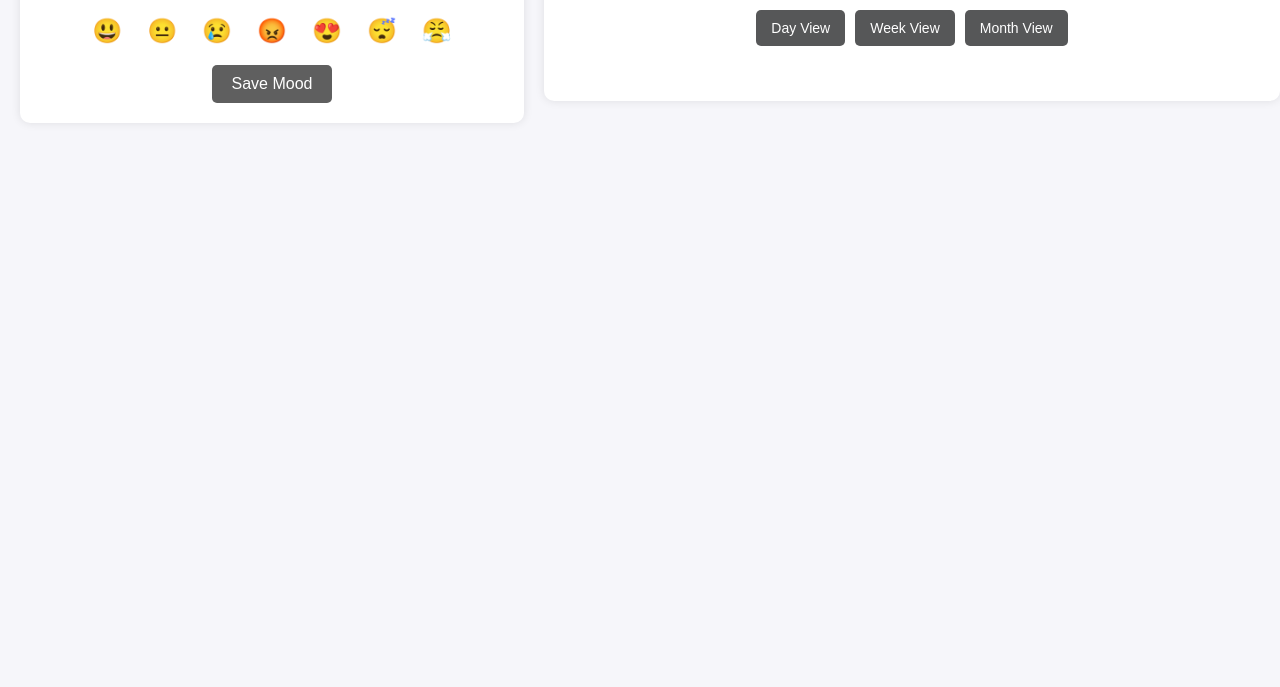
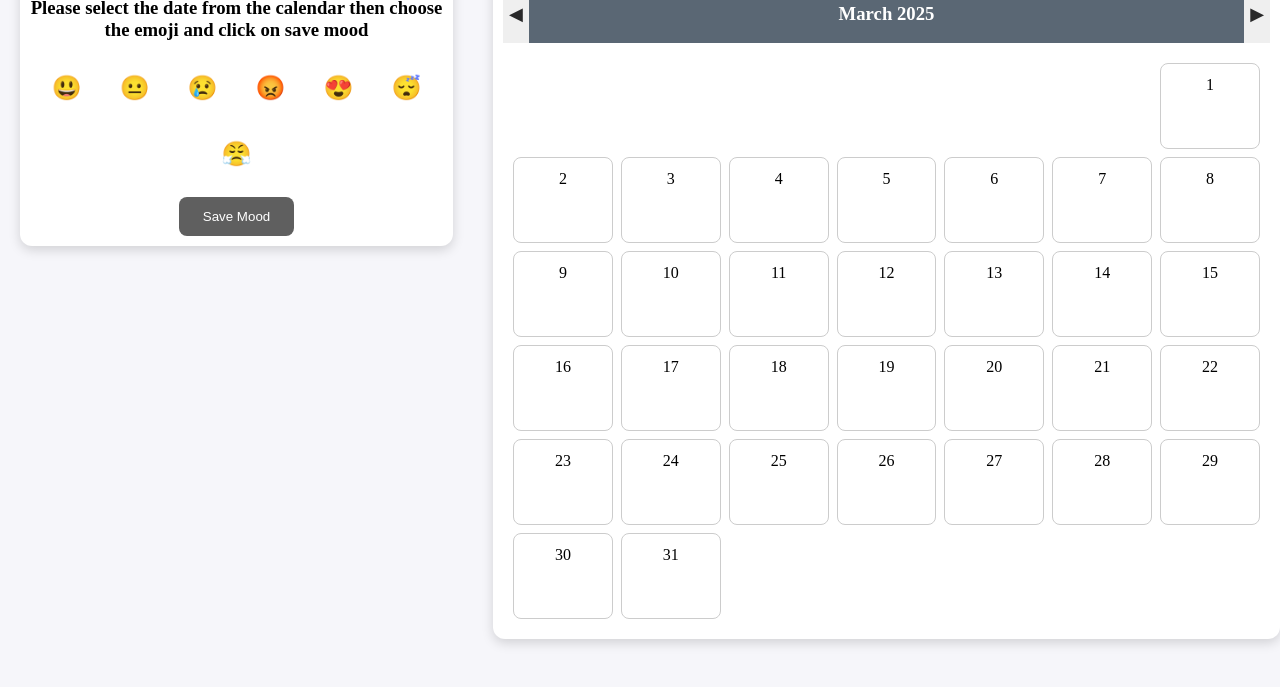
Before and after one commit to rambhardwajj/MasterJi_Assignments, a plain HTML site: page Mood-Tracker/index.html in a window 1280 px wide. Shown: the part 113-800 px from the top of the page. Drawn offline with Linux system fonts and the light colour scheme.

Commit message:
mooodpicker full

```diff
--- a/Mood-Tracker/index.html
+++ b/Mood-Tracker/index.html
@@ -11,6 +11,7 @@
         <div class="container-moods">
             <div>
                 <h1>Mood Tracker</h1>
+                <h3>Please select the date from the calendar then choose the emoji and click on save mood</h3>
             </div>
 
             <div class="mood-input">
@@ -29,13 +30,14 @@
 
         <div class="calendar-area">
             <h2>Past Moods</h2>
-            <div class="view-selector">
-                <button class="view-btn"  id="day">Day View</button>
-                <button class="view-btn"  id="week">Week View</button>
-                <button class="view-btn"  id="month">Month View</button>
-            </div>
+
             <div id="mood-timeline">
-
+                <div class="calendar-header">
+                    <button id="prev-month">◀</button>
+                    <h3 id="month-year">March 2025</h3>
+                    <button id="next-month">▶</button>
+                </div>
+                <div class="calendar-grid"></div>
             </div>
         </div>
     </div>
--- a/Mood-Tracker/index.js
+++ b/Mood-Tracker/index.js
@@ -1,37 +1,96 @@
-const moodBtns = document.querySelectorAll(".mood");
-const saveBtn = document.getElementById("save");
-const moodTimeline = document.getElementById("mood-timeline");
-const calendar = document.getElementById("mood-timeline");
+document.addEventListener("DOMContentLoaded", function () {
+  const calendarGrid = document.querySelector(".calendar-grid");
+  const monthYear = document.getElementById("month-year");
+  const prevMonthBtn = document.getElementById("prev-month");
+  const nextMonthBtn = document.getElementById("next-month");
+  const moodButtons = document.querySelectorAll(".mood");
+  const saveButton = document.getElementById("save");
+  let selectedDate = null;
+  let selectedMood = null;
 
+  let currentDate = new Date();
+  let currentYear = currentDate.getFullYear();
+  let currentMonth = currentDate.getMonth();
 
-let moodSelected = null;
+  function renderCalendar(year, month) {
+      calendarGrid.innerHTML = "";
+      monthYear.textContent = new Date(year, month).toLocaleDateString("en-US", {
+          year: "numeric",
+          month: "long",
+      });
+      const firstDay = new Date(year, month, 1).getDay();
+      const daysInMonth = new Date(year, month + 1, 0).getDate();
+      for (let i = 0; i < firstDay; i++) {
+          const emptyDiv = document.createElement("div");
+          emptyDiv.classList.add("day");
+          emptyDiv.style.visibility = "hidden";
+          calendarGrid.appendChild(emptyDiv);
+      }
 
-const currDate  = new Date().toLocaleDateString();
+      for (let day = 1; day <= daysInMonth; day++) {
+          const dayDiv = document.createElement("div");
+          dayDiv.classList.add("day");
+          dayDiv.textContent = day;
+          dayDiv.dataset.date = `${year}-${month + 1}-${day}`;
 
-let myMoods = {};
+          const storedMood = localStorage.getItem(dayDiv.dataset.date);
+          if (storedMood) {
+              const moodIcon = document.createElement("span");
+              moodIcon.classList.add("mood-icon");
+              moodIcon.textContent = storedMood;
+              dayDiv.appendChild(moodIcon);
+          }
+          dayDiv.addEventListener("click", function () {
+            document.querySelectorAll(".day").forEach(d => {
+                d.classList.remove("selected");
+                d.style.backgroundColor = "white";
+                const mood = localStorage.getItem(d.dataset.date);
+                if (mood) {
+                    d.style.backgroundColor = "#f3f3f3";
+                }
+            });
+            this.classList.add("selected");
+            this.style.backgroundColor = "orange";
+            selectedDate = this.dataset.date;
+        });
 
-moodBtns.forEach( btn =>{
-    btn.addEventListener('click', () =>{
-        moodSelected = btn.textContent;
-        console.log(moodSelected)
-        moodBtns.forEach( mood => {
-            mood.classList.remove('selected')
-        })
-        btn.classList.add('selected')
-    })
-})
+          calendarGrid.appendChild(dayDiv);
+      }
+  }
 
+  moodButtons.forEach(button => {
+      button.addEventListener("click", function () {
+          moodButtons.forEach(btn => btn.classList.remove("selected"));
+          this.classList.add("selected");
+          selectedMood = this.textContent;
+      });
+  });
 
-saveBtn.addEventListener('click', () =>{
-    if(moodSelected){
-        myMoods.currDate = currDate;
-        myMoods.emoji = moodSelected;
-        // console.log(myMoods)
-        // console.log(moodSelected)
+  saveButton.addEventListener("click", function () {
+      if (selectedDate && selectedMood) {
+          localStorage.setItem(selectedDate, selectedMood);
+          renderCalendar(currentYear, currentMonth);
+      } else {
+          alert("Please select a date and a mood!");
+      }
+  });
 
-        // local storage mai daal de
+  prevMonthBtn.addEventListener("click", function () {
+      currentMonth--;
+      if (currentMonth < 0) {
+          currentMonth = 11;
+          currentYear--;
+      }
+      renderCalendar(currentYear, currentMonth);
+  });
+  nextMonthBtn.addEventListener("click", function () {
+      currentMonth++;
+      if (currentMonth > 11) {
+          currentMonth = 0;
+          currentYear++;
+      }
+      renderCalendar(currentYear, currentMonth);
+  });
 
-    }else[
-        alert('please select mood')
-    ]
-})
+  renderCalendar(currentYear, currentMonth);
+});
--- a/Mood-Tracker/styles.css
+++ b/Mood-Tracker/styles.css
@@ -1,73 +1,127 @@
 body {
-    font-family: "poppins" ;
+    font-family: "poppins";
     background-color: #f6f6fa;
     margin: 0;
     padding: 0;
+    display: flex;
+    min-height: 100vh;
 }
-.top-level{
+.top-level {
     display: flex;
-
+    gap: 20px;
+    align-items: flex-start;
 }
 .container-moods {
-    width: 40%;
     margin: 20px;
+    width: 35%;
+    min-width: 300px;
     background: white;
-    padding: 20px;
+    padding: 10px;
     text-align: center;
-    border-radius: 10px;
-    box-shadow: 0 0 10px rgba(0, 0, 0, 0.1);
-}
-.calendar-area{
-    margin: 20px;
-    max-width: 80%;
-}
-h1 {
-    color: #333;
+    border-radius: 12px;
+    box-shadow: 0 4px 12px rgba(0, 0, 0, 0.15);
 }
 .mood-options {
     display: flex;
     justify-content: center;
     flex-wrap: wrap;
-    gap: 5px;
-    margin: 10px 0;
+    gap: 10px;
 }
+
 .mood {
     font-size: 24px;
-    padding: 10px;
+    padding: 14px;
     border: none;
     background: white;
-    cursor: pointer;
     border-radius: 50%;
 }
+
 .mood:hover {
-    transform: scale(1.2);
+    transform: scale(1.3);
     background: #e0e0e0;
+}
+
+.mood.selected {
+    background-color: #5aa3f1;
+    color: white;
+    transform: scale(1.3);
 }
 #save {
     background-color: #5f5f5f;
     color: white;
     border: none;
-    padding: 10px 20px;
-    font-size: 16px;
+    padding: 12px 24px;
+    margin-top: 15px;
     cursor: pointer;
-    border-radius: 5px;
+    border-radius: 8px;
 }
-#save-mood:hover {
-    background-color: #5aa3f1;
+
+#save:hover {
+    background-color: #6873ed;
 }
+
 .calendar-area {
-    width: 60%;
-    margin: auto;
+    width: 65%;
+    margin-top: 20px;
+    min-width: 700px;
     background: white;
-    padding: 20px;
-    border-radius: 10px;
-    box-shadow: 0 0 10px rgba(0, 0, 0, 0.1);
+    padding: 10px;
+    border-radius: 12px;
+    box-shadow: 0 4px 12px rgba(0, 0, 0, 0.15);
     text-align: center;
 }
 
-.calendar-area h2 {
-    color: #333;
-    margin-bottom: 15px;
+.calendar-header {
+    display: flex;
+    justify-content: space-between;
+    background: #5a6774;
+    color: white;
+    border-radius: 8px;
+    margin-bottom: 10px;
+}
+
+.calendar-header button {
+    border: none;
+    color: rgb(41, 41, 42);
+    font-size: 18px;
+    cursor: pointer;
+}
+
+.calendar-header button:hover {
+   color: white;
+   background-color: rgb(35, 35, 36);
+}
+
+.calendar-grid {
+    display: grid;
+    grid-template-columns: repeat(7, 1fr);
+    gap: 8px;
+    margin-top: 10px;
+    padding: 10px;
+}
+
+.day {
+    border: 1px solid #ccc;
+    padding: 12px;
+    min-height: 60px;
+    cursor: pointer;
+    text-align: center;
+    position: relative;
+    font-size: 16px;
+    border-radius: 8px;
+    background: white;
+}
+
+.day:hover {
+    background-color: #f3f3f3;
+    transform: scale(1.05);
+}
+
+.mood-icon {
+    font-size: 22px;
+    position: absolute;
+    top: 35px;
+    left: 45px;
 }
 
 .view-selector {
@@ -84,43 +138,11 @@ h1 {
     padding: 10px 15px;
     font-size: 14px;
     cursor: pointer;
-    border-radius: 5px;
+    border-radius: 8px;
 }
 
-.view-btn:hover, .view-btn.active {
+.view-btn:hover,
+.view-btn.active {
     background-color: #28405a;
+    transform: scale(1.05);
 }
-
-#mood-timeline {
-    display: flex;
-    flex-direction: column;
-    align-items: center;
-    padding: 10px;
-    gap: 10px;
-}
-
-
-.calendar-grid {
-    display: grid;
-    grid-template-columns: repeat(7, 1fr);
-    gap: 5px;
-    padding: 10px;
-}
-
-.calendar-day {
-    display: flex;
-    flex-direction: column;
-    align-items: center;
-    justify-content: center;
-    width: 40px;
-    height: 40px;
-    font-size: 14px;
-    border-radius: 5px;
-    background: #fff;
-    box-shadow: 0 0 5px rgba(0, 0, 0, 0.1);
-}
-
-.calendar-day .mood-display {
-    font-size: 20px;
-    margin-top: 5px;
-}
```
